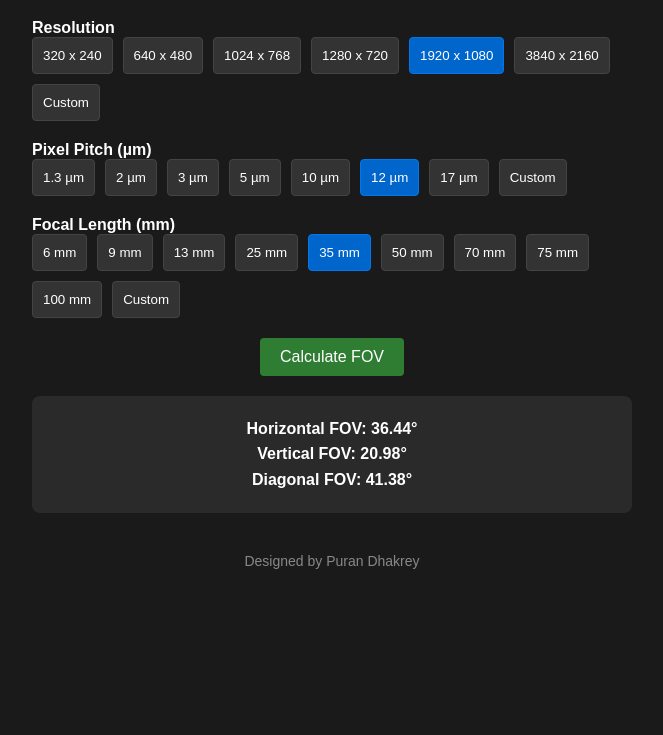
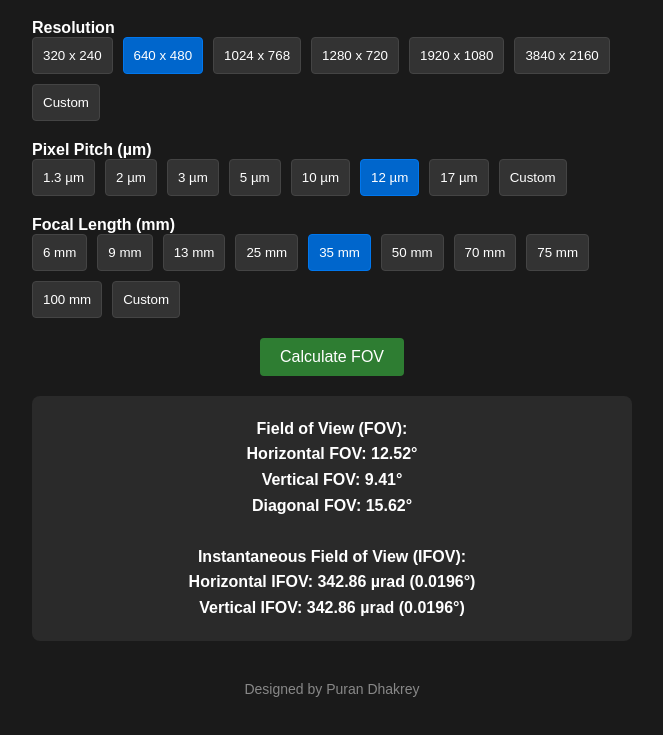
Before and after one commit to ShutterSpeedLabs/FOVCalculator, a plain HTML site: page index.html in a window 1280 px wide. Shown: the part 61-796 px from the top of the page, without its empty margins (308-971 px from the left). Drawn offline with Linux system fonts and the light colour scheme.

Commit message:
IFOV added

```diff
--- a/index.html
+++ b/index.html
@@ -132,10 +132,10 @@
         <label>Resolution</label>
         <div class="button-group" id="resolution-buttons">
             <button data-value="320x240">320 x 240</button>
-            <button data-value="640x480">640 x 480</button>
+            <button data-value="640x480" class="selected" >640 x 480</button>
             <button data-value="1024x768">1024 x 768</button>
             <button data-value="1280x720">1280 x 720</button>
-            <button data-value="1920x1080" class="selected">1920 x 1080</button>
+            <button data-value="1920x1080">1920 x 1080</button>
             <button data-value="3840x2160">3840 x 2160</button>
             <button data-value="custom" id="custom-resolution-button">Custom</button>
         </div>
@@ -431,17 +431,28 @@
                 const verticalFOV = (2 * Math.atan((height * pixelPitchMM) / (2 * currentFocalLength))) * (180 / Math.PI);
                 const diagonalFOV = (2 * Math.atan((Math.sqrt(width**2 + height**2) * pixelPitchMM) / (2 * currentFocalLength))) * (180 / Math.PI);
 
+                // Calculate IFOV (in microradians and degrees)
+                const horizontalIFOV_urad = (pixelPitchMM / currentFocalLength) * 1000000; // Convert to microradians
+                const verticalIFOV_urad = horizontalIFOV_urad; // Same for square pixels
+                const horizontalIFOV_deg = horizontalIFOV_urad * (180 / Math.PI) / 1000000;
+                const verticalIFOV_deg = horizontalIFOV_deg;
+
                 // Check for valid results
-                if (isNaN(horizontalFOV) || isNaN(verticalFOV) || isNaN(diagonalFOV)) {
+                if (isNaN(horizontalFOV) || isNaN(verticalFOV) || isNaN(diagonalFOV) ||
+                    isNaN(horizontalIFOV_urad) || isNaN(verticalIFOV_urad)) {
                     showWarning('Invalid calculation result. Please check your inputs.');
                     return;
                 }
 
                 // Display results
                 document.getElementById('result').innerHTML =
+                    `<strong>Field of View (FOV):</strong><br>` +
                     `Horizontal FOV: ${horizontalFOV.toFixed(2)}°<br>` +
                     `Vertical FOV: ${verticalFOV.toFixed(2)}°<br>` +
-                    `Diagonal FOV: ${diagonalFOV.toFixed(2)}°`;
+                    `Diagonal FOV: ${diagonalFOV.toFixed(2)}°<br><br>` +
+                    `<strong>Instantaneous Field of View (IFOV):</strong><br>` +
+                    `Horizontal IFOV: ${horizontalIFOV_urad.toFixed(2)} µrad (${horizontalIFOV_deg.toFixed(4)}°)<br>` +
+                    `Vertical IFOV: ${verticalIFOV_urad.toFixed(2)} µrad (${verticalIFOV_deg.toFixed(4)}°)`;
             } catch (error) {
                 showWarning('An error occurred during calculation. Please check your inputs.');
             }
```
